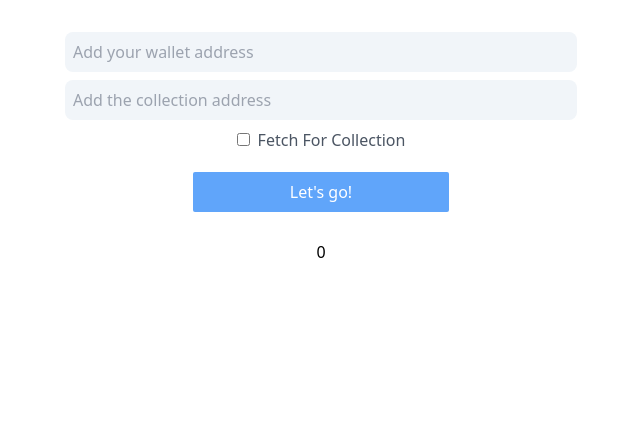
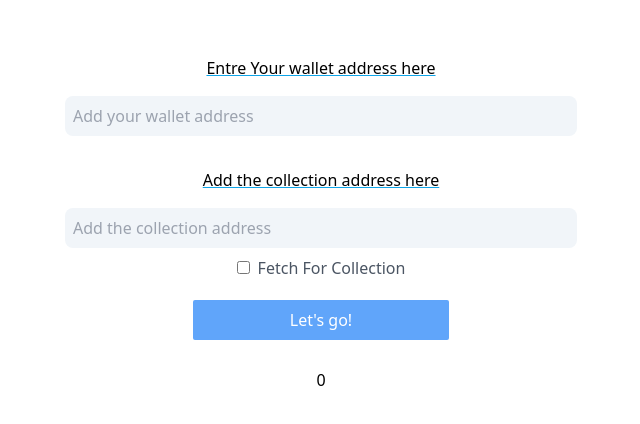
Before and after one commit to DheerajShrivastav/Fetching-NFT, a Next.js app in the folder nft-wek4/: page / in a window 1280 px wide. Shown: the top 424 px of the page, without its empty margins (319-959 px from the left). Built offline with nearby package versions, Linux system fonts and the light colour scheme.

Commit message:
Change the desing in input field

```diff
--- a/nft-wek4/pages/index.jsx
+++ b/nft-wek4/pages/index.jsx
@@ -1,83 +1,119 @@
-import Head from 'next/head'
-import Image from 'next/image'
-import { useState } from 'react'
+import Head from "next/head";
+import Image from "next/image";
+import { useState } from "react";
 import { NFTCard } from "./components/nftCard";
-
 
 const Home = () => {
   const [wallet, setWalletAddress] = useState("");
   const [collection, setCollectionAddress] = useState("");
   const [NFTs, setNFTs] = useState([]);
-  const [fetchForCollection, setFetchForCollection]=useState(false)
+  const [fetchForCollection, setFetchForCollection] = useState(false);
 
-  const fetchNFTs = async() => {
+  const fetchNFTs = async () => {
     let nfts;
     console.log("fetching nfts");
-    const api_key = "Alchemy_NFT_API"
+    const api_key = "jN5oT-WBScZGMluUd8bVEzYzMEBNkYfY";
     const baseURL = `https://eth-mainnet.alchemyapi.io/v2/${api_key}/getNFTs/`;
-
 
     if (!collection.length) {
       var requestOptions = {
-      method: 'GET'
+        method: "GET",
       };
       const fetchURL = `${baseURL}?owner=${wallet}`;
 
-    nfts = await fetch(fetchURL, requestOptions).then(data => data.json())
-  }else {
+      nfts = await fetch(fetchURL, requestOptions).then((data) => data.json());
+    } else {
       console.log("fetching nfts for collection owned by address");
       const fetchURL = `${baseURL}?owner=${wallet}&contractAddresses%5B%5D=${collection}`;
-    nfts = await fetch(fetchURL, requestOptions).then(data => data.json())
+      nfts = await fetch(fetchURL, requestOptions).then((data) => data.json());
     }
-  if(nfts) {
-    console.log("NFTs : ",nfts);
-    setNFTs(nfts.ownedNfts)
+    if (nfts) {
+      console.log("NFTs : ", nfts);
+      setNFTs(nfts.ownedNfts);
+    }
+  };
+  const fetchNFTsForCollection = async () => {
+    if (collection.length) {
+      var requestOptions = {
+        method: "GET",
+      };
+      const api_key = "jN5oT-WBScZGMluUd8bVEzYzMEBNkYfY";
+      const baseURL = `https://eth-mainnet.alchemyapi.io/v2/${api_key}/getNFTsForCollection/`;
+      const fetchURL = `${baseURL}?contractAddress=${collection}&withMetadata=${"true"}`;
+      const nfts = await fetch(fetchURL, requestOptions).then((data) =>
+        data.json()
+      );
+      if (nfts) {
+        console.log("NFTs in collection", nfts);
+        setNFTs(nfts.nfts);
       }
     }
-const fetchNFTsForCollection = async () => {
-  if(collection.length){
-    var requestOptions = {
-      method: 'GET'
   };
-    const api_key = "Alchemy_NFT_API"
-    const baseURL = `https://eth-mainnet.alchemyapi.io/v2/${api_key}/getNFTsForCollection/`;
-    const fetchURL = `${baseURL}?contractAddress=${collection}&withMetadata=${"true"}`;
-    const nfts = await fetch(fetchURL, requestOptions).then(data => data.json())
-    if (nfts) {
-      console.log("NFTs in collection",nfts);
-      setNFTs(nfts.nfts)
-    }
-
-  }
-}
   return (
     <div className="flex flex-col items-center justify-center py-8 gap-y-3">
       <div className="flex flex-col w-full justify-center items-center gap-y-2">
-      <input disabled={fetchForCollection} className="w-2/5 bg-slate-100 py-2 px-2 rounded-lg text-gray-800 focus:outline-blue-300 disabled:bg-slate-50 disabled:text-gray-50" onChange={(e) => {setWalletAddress(e.target.value)}} value = {wallet} type={"text"} placeholder="Add your wallet address"/>
-      <input className="w-2/5 bg-slate-100 py-2 px-2 rounded-lg text-gray-800 focus:outline-blue-300 disabled:bg-slate-50 disabled:text-gray-50" onChange={(e) => {setCollectionAddress(e.target.value)}} value = {collection} type={"text"} placeholder="Add the collection address"/>
-      <label className="text-gray-600"><input onChange={(e) => {setFetchForCollection(e.target.checked)}} type={"checkbox"} className="mr-2"/>Fetch For Collection</label>
-      <button className="disabled:bg-slate-500 text-white bg-blue-400 px-4 py-2 mt-3 rounded-sm w-1/5 " onClick = {
-        () => {
+        <div className=" underline decoration-sky-500 mt-6">
+          Entre Your wallet address here
+        </div>
+        <input
+          disabled={fetchForCollection}
+          className="w-2/5 bg-slate-100 py-2 px-2 rounded-lg text-gray-800 focus:outline-blue-300 disabled:bg-slate-50 disabled:text-gray-50 mt-2"
+          onChange={(e) => {
+            setWalletAddress(e.target.value);
+          }}
+          value={wallet}
+          type={"text"}
+          placeholder="Add your wallet address"
+        />
+        <div className=" underline decoration-sky-500 mt-6">
+          Add the collection address here
+        </div>
+        <input
+          className="w-2/5 bg-slate-100 py-2 px-2 rounded-lg text-gray-800 focus:outline-blue-300 disabled:bg-slate-50 disabled:text-gray-50 mt-2"
+          onChange={(e) => {
+            setCollectionAddress(e.target.value);
+          }}
+          value={collection}
+          type={"text"}
+          placeholder="Add the collection address"
+        />
+        <label className="text-gray-600">
+          <input
+            onChange={(e) => {
+              setFetchForCollection(e.target.checked);
+            }}
+            type={"checkbox"}
+            className="mr-2"
+          />
+          Fetch For Collection
+        </label>
+        <button
+          className="disabled:bg-slate-500 text-white bg-blue-400 px-4 py-2 mt-3 rounded-sm w-1/5  "
+          onClick={() => {
             if (fetchForCollection) {
-            fetchNFTsForCollection()
-          }else{
-            fetchNFTs()
+              fetchNFTsForCollection();
+            } else {
+              fetchNFTs();
             }
-        }
-      }>Let's go!</button>
+          }}
+        >
+          Let's go!
+        </button>
       </div>
-      <div className='flex flex-wrap gap-y-12 mt-4 w-5/6 gap-x-2 justify-center'>
-        {
-          NFTs.length && NFTs.map(nft => {
-            return (
-              <NFTCard nft={nft}></NFTCard>
-          )
-          })
-        }
+      <div className="flex flex-wrap gap-y-12 mt-4 w-5/6 gap-x-2 justify-center">
+        {NFTs.length &&
+          NFTs.map((nft) => {
+            return <NFTCard nft={nft}></NFTCard>;
+          })}
       </div>
     </div>
-  )
-}
+  );
+};
 
-export default Home
+export default Home;
 // time : 48:08 min
+
+<button type="button" class="bg-indigo-500 ..." disabled>
+  <svg class="animate-spin h-5 w-5 mr-3 ..." viewBox="0 0 24 24"></svg>
+  Processing...
+</button>;
```
Also changed, not shown: 2 other files (tests, documents, lock files or other folders). Lines whose indentation alone changed are shown as unchanged.
